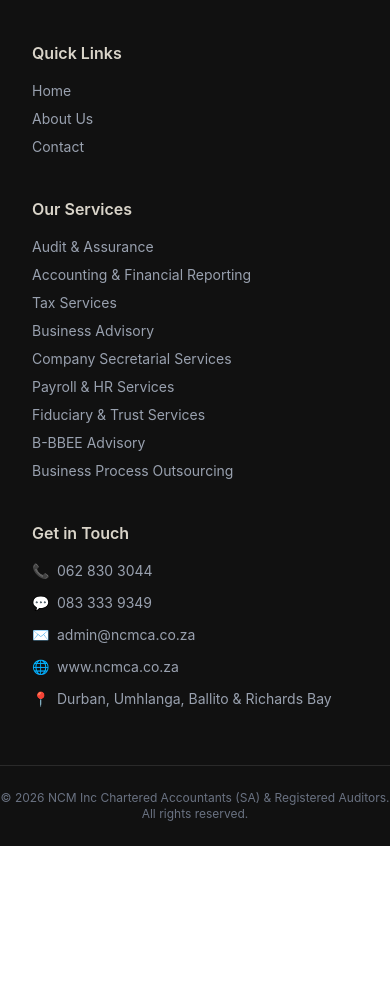
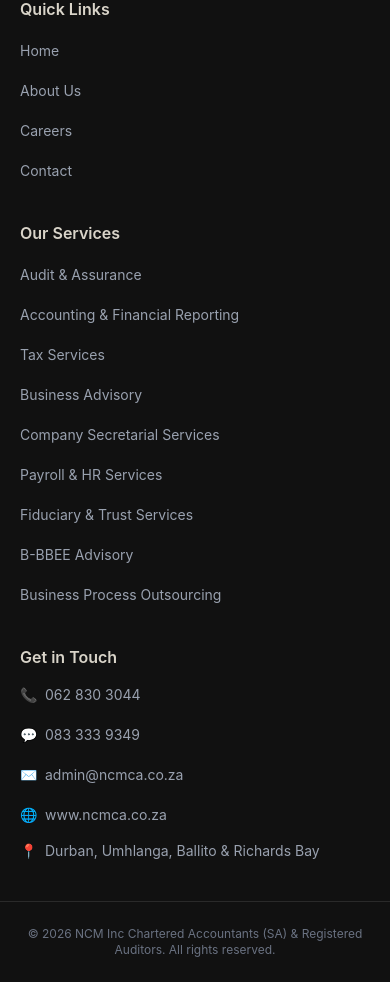
Before and after one commit to randr2405/NCMINC, a React (Vite) app: page /contact in a window 390 px wide. Shown: the part 1760-2742 px from the top of the page. Before the commit the page ends 2606 px from the top, so only its background shows below. Built offline with nearby package versions, Linux system fonts and the light colour scheme.

Commit message:
footer mobile friendly

```diff
--- a/src/components/Footer.jsx
+++ b/src/components/Footer.jsx
@@ -22,6 +22,11 @@
   useEffect(() => {
     const el = footerRef.current
     if (!el) return
+    const reduce = window.matchMedia?.('(prefers-reduced-motion: reduce)').matches
+    if (reduce || typeof IntersectionObserver === 'undefined') {
+      setVisible(true)
+      return
+    }
     const obs = new IntersectionObserver(
       ([entry]) => {
         if (entry.isIntersecting) {
@@ -29,7 +34,7 @@
           obs.disconnect()
         }
       },
-      { threshold: 0.15 }
+      { threshold: 0.05 }
     )
     obs.observe(el)
     return () => obs.disconnect()
@@ -38,76 +43,76 @@
   useEffect(() => {
     const onScroll = () => setShowTop(window.scrollY > 600)
     onScroll()
-    window.addEventListener('scroll', onScroll)
+    window.addEventListener('scroll', onScroll, { passive: true })
     return () => window.removeEventListener('scroll', onScroll)
   }, [])
 
   const scrollToTop = () => window.scrollTo({ top: 0, behavior: 'smooth' })
 
-  const colClass =
-    'transition-all duration-700 ease-out ' +
-    'motion-reduce:transition-none motion-reduce:opacity-100 motion-reduce:translate-y-0'
+  const colClass = 'transition-all duration-700 ease-out'
+
+  const colStyle = (delay) => ({
+    opacity: visible ? 1 : 0,
+    transform: visible ? 'none' : 'translateY(16px)',
+    transitionDelay: `${delay}ms`,
+  })
+
+  const linkClass =
+    'inline-flex items-center min-h-[36px] sm:min-h-0 transition-all duration-200 hover:text-white sm:hover:translate-x-1'
+
+  const contactLinkClass = 'hover:text-white transition-colors duration-200 py-1'
 
   return (
     <footer ref={footerRef} className="relative text-white" style={{ backgroundColor: 'var(--ncm-black)' }}>
-      {/* thin accent line at the very top of the footer */}
       <div className="h-[3px] w-full" style={{ backgroundColor: 'var(--ncm-teal)' }} />
 
-      <div className="px-8 py-14 max-w-6xl mx-auto grid md:grid-cols-4 gap-10 text-left">
-        {/* Brand */}
-        <div
-          className={colClass}
-          style={{ opacity: visible ? 1 : 0, transform: visible ? 'none' : 'translateY(16px)', transitionDelay: '0ms' }}
-        >
+      <div className="px-5 sm:px-8 py-10 sm:py-14 max-w-6xl mx-auto grid grid-cols-1 sm:grid-cols-2 lg:grid-cols-4 gap-8 sm:gap-10 text-left">
+        <div className={colClass} style={colStyle(0)}>
           <h3 className="text-xl font-bold mb-2">
             NCM <span style={{ color: 'var(--ncm-teal)' }}>INC</span>
           </h3>
-          <p className="text-sm text-gray-400 mb-4">
-            Chartered Accountants (SA) &amp; Registered Auditors
-          </p>
+          <p className="text-sm text-gray-400 mb-4">Chartered Accountants (SA) &amp; Registered Auditors</p>
           <p className="text-sm italic text-gray-400">
             Delivering Excellence Through Integrity, Insight and Innovation.
           </p>
         </div>
 
-        {/* Quick links */}
-        <div
-          className={colClass}
-          style={{ opacity: visible ? 1 : 0, transform: visible ? 'none' : 'translateY(16px)', transitionDelay: '80ms' }}
-        >
-          <h4 className="font-semibold mb-4" style={{ color: 'var(--ncm-grey)' }}>Quick Links</h4>
-          <ul className="space-y-2 text-sm text-gray-400">
+        <div className={colClass} style={colStyle(80)}>
+          <h4 className="font-semibold mb-3 sm:mb-4" style={{ color: 'var(--ncm-grey)' }}>
+            Quick Links
+          </h4>
+          <ul className="space-y-1 sm:space-y-2 text-sm text-gray-400">
             <li>
-              <Link to="/" className="inline-block transition-all duration-200 hover:text-white hover:translate-x-1">
+              <Link to="/" className={linkClass}>
                 Home
               </Link>
             </li>
             <li>
-              <Link to="/about-us" className="inline-block transition-all duration-200 hover:text-white hover:translate-x-1">
+              <Link to="/about-us" className={linkClass}>
                 About Us
               </Link>
             </li>
             <li>
-              <Link to="/contact" className="inline-block transition-all duration-200 hover:text-white hover:translate-x-1">
+              <Link to="/careers" className={linkClass}>
+                Careers
+              </Link>
+            </li>
+            <li>
+              <Link to="/contact" className={linkClass}>
                 Contact
               </Link>
             </li>
           </ul>
         </div>
 
-        {/* Services */}
-        <div
-          className={colClass}
-          style={{ opacity: visible ? 1 : 0, transform: visible ? 'none' : 'translateY(16px)', transitionDelay: '160ms' }}
-        >
-          <h4 className="font-semibold mb-4" style={{ color: 'var(--ncm-grey)' }}>Our Services</h4>
-          <ul className="space-y-2 text-sm text-gray-400">
+        <div className={colClass} style={colStyle(160)}>
+          <h4 className="font-semibold mb-3 sm:mb-4" style={{ color: 'var(--ncm-grey)' }}>
+            Our Services
+          </h4>
+          <ul className="space-y-1 sm:space-y-2 text-sm text-gray-400">
             {services.map((s) => (
               <li key={s.path}>
-                <Link
-                  to={s.path}
-                  className="inline-block transition-all duration-200 hover:text-white hover:translate-x-1"
-                >
+                <Link to={s.path} className={linkClass}>
                   {s.name}
                 </Link>
               </li>
@@ -115,33 +120,32 @@
           </ul>
         </div>
 
-        {/* Contact */}
-        <div
-          className={colClass}
-          style={{ opacity: visible ? 1 : 0, transform: visible ? 'none' : 'translateY(16px)', transitionDelay: '240ms' }}
-        >
-          <h4 className="font-semibold mb-4" style={{ color: 'var(--ncm-grey)' }}>Get in Touch</h4>
+        <div className={colClass} style={colStyle(240)}>
+          <h4 className="font-semibold mb-3 sm:mb-4" style={{ color: 'var(--ncm-grey)' }}>
+            Get in Touch
+          </h4>
           <ul className="space-y-3 text-sm text-gray-400">
             <li className="flex items-center gap-2">
-              <span style={{ color: 'var(--ncm-teal)' }}>📞</span> 062 830 3044
+              <span style={{ color: 'var(--ncm-teal)' }}>📞</span>
+              <a href="tel:0628303044" className={contactLinkClass}>
+                062 830 3044
+              </a>
             </li>
             <li className="flex items-center gap-2">
-              <span style={{ color: 'var(--ncm-teal)' }}>💬</span> 083 333 9349
+              <span style={{ color: 'var(--ncm-teal)' }}>💬</span>
+              <a href="https://wa.me/27833339349" target="_blank" rel="noreferrer" className={contactLinkClass}>
+                083 333 9349
+              </a>
             </li>
             <li className="flex items-center gap-2">
               <span style={{ color: 'var(--ncm-teal)' }}>✉️</span>
-              <a href="mailto:admin@ncmca.co.za" className="hover:text-white transition-colors duration-200">
+              <a href="mailto:admin@ncmca.co.za" className={contactLinkClass + ' break-all'}>
                 admin@ncmca.co.za
               </a>
             </li>
             <li className="flex items-center gap-2">
               <span style={{ color: 'var(--ncm-teal)' }}>🌐</span>
-              <a
-                href="https://www.ncmca.co.za"
-                target="_blank"
-                rel="noreferrer"
-                className="hover:text-white transition-colors duration-200"
-              >
+              <a href="https://www.ncmca.co.za" target="_blank" rel="noreferrer" className={contactLinkClass}>
                 www.ncmca.co.za
               </a>
             </li>
@@ -153,19 +157,24 @@
         </div>
       </div>
 
-      <div className="border-t py-6 text-center text-xs text-gray-500" style={{ borderColor: '#2a2a2a' }}>
+      <div
+        className="border-t px-5 pt-6 text-center text-xs text-gray-500"
+        style={{ borderColor: '#2a2a2a', paddingBottom: 'calc(1.5rem + env(safe-area-inset-bottom, 0px))' }}
+      >
         © {year} NCM Inc Chartered Accountants (SA) &amp; Registered Auditors. All rights reserved.
       </div>
 
-      {/* Back to top */}
       <button
         onClick={scrollToTop}
         aria-label="Back to top"
         className={
-          'fixed bottom-6 right-6 w-11 h-11 rounded-full flex items-center justify-center shadow-lg transition-all duration-300 ' +
+          'fixed right-4 sm:right-6 w-11 h-11 rounded-full flex items-center justify-center shadow-lg transition-all duration-300 ' +
           (showTop ? 'opacity-100 translate-y-0 pointer-events-auto' : 'opacity-0 translate-y-3 pointer-events-none')
         }
-        style={{ backgroundColor: 'var(--ncm-teal)' }}
+        style={{
+          backgroundColor: 'var(--ncm-teal)',
+          bottom: 'calc(1rem + env(safe-area-inset-bottom, 0px))',
+        }}
       >
         <svg width="16" height="16" viewBox="0 0 16 16" fill="none">
           <path d="M8 13V3M8 3L3 8M8 3l5 5" stroke="white" strokeWidth="1.6" strokeLinecap="round" strokeLinejoin="round" />
```
